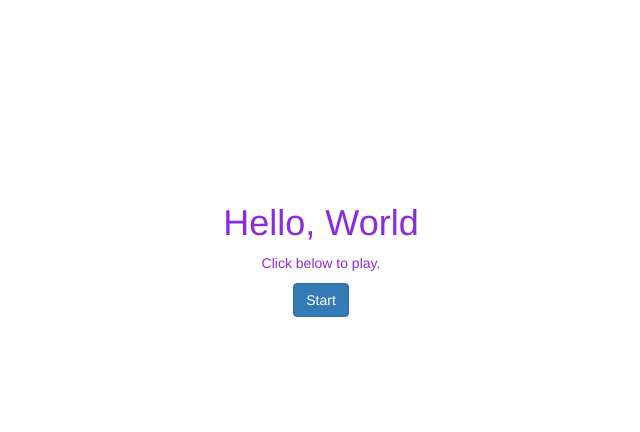
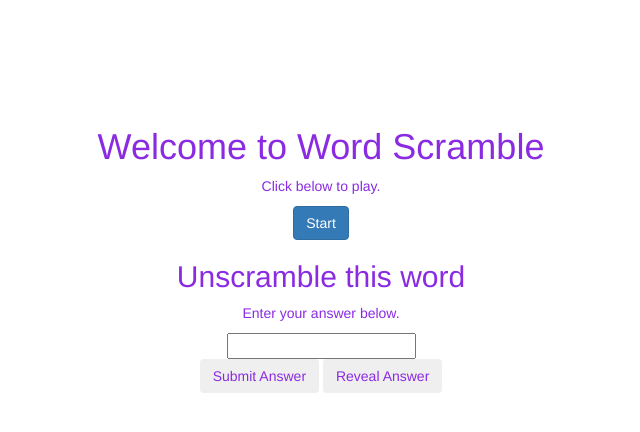
Before and after one commit to SiobhanP1/word-scramble, a plain HTML site: page index.html in a window 1280 px wide. Shown: the whole page, without its empty margins (319-959 px from the left). Drawn offline with nearby package versions, Linux system fonts and the light colour scheme.

Commit message:
Add basic html structure to game section on index.html

```diff
--- a/assets/css/style.css
+++ b/assets/css/style.css
@@ -12,3 +12,7 @@ body {
 .main-heading {
     text-align: center;
 }
+
+.game-container {
+    text-align: center;
+}
--- a/index.html
+++ b/index.html
@@ -13,14 +13,32 @@
 
 <body>
     <section>
+        <!--Main heading begins here-->
         <div class="main-container">
             <div class="main-heading">
-                <h1>Hello, World
+                <h1>Welcome to Word Scramble
                 </h1>
                 <p>Click below to play.</p>
                 <button type="button" class="btn btn-primary">Start</button>
             </div>
+            <!--Game section begins here-->
+            <div class="game-container">
+                <h2>Unscramble this word</h2>
+                <div class="jumbled-word-container">
+                      <p class="scrambled-word"></p>
+                </div>
+                <div class="enter-answer-box">
+                    <p>Enter your answer below.</p>
+                    <input type="text">
+                </div>
+                <div class="submit-check-ans-buttons">
+                    <button type="button" class="btn">Submit Answer</button>
+                    <button type="button" class="btn">Reveal Answer</button>
+                </div>
+            </div>
+
         </div>
+
     </section>
 </body>
 
```
